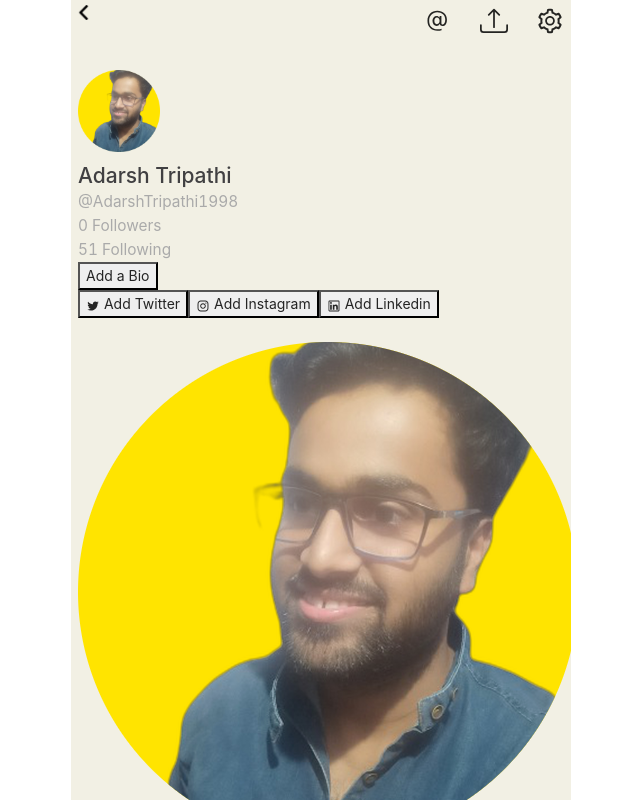
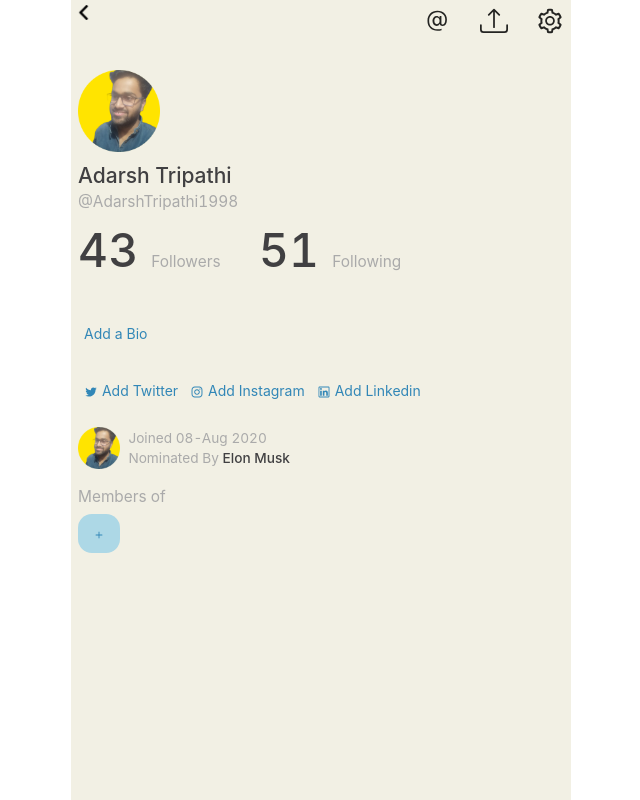
Before and after one commit to adarshtiwari1998/clubhouse-web-app, a React (Create React App) app: page /profile in a window 1280 px wide. Shown: the whole page, without its empty margins (319-959 px from the left). Built offline with nearby package versions, Linux system fonts and the light colour scheme.

Commit message:
pages-> profile, styling complete of all section

```diff
--- a/src/Components/SubHeader.js
+++ b/src/Components/SubHeader.js
@@ -8,8 +8,8 @@ import {Link} from "react-router-dom";
       return (
       <div className={style.exploreSubHeader}>
         <Link to="/home" >
-            <img src="./images/arrow.png" />
-        </Link>
+        <img src="./images/arrow.png" />
+         </Link>
         <h3>{props.pageTitle}</h3>
       </div>
       );
--- a/src/pages/Profile.js
+++ b/src/pages/Profile.js
@@ -26,7 +26,7 @@ import {AiOutlineSetting, AiOutlineTwitter, AiOutlineInstagram, AiOutlineLinkedi
        <p>@AdarshTripathi1998</p>
        <div className={style.followSec}>
            <p>
-               <span>0</span> Followers
+               <span>43</span> Followers
            </p>
            <p>
                <span>51</span> Following
@@ -44,7 +44,7 @@ import {AiOutlineSetting, AiOutlineTwitter, AiOutlineInstagram, AiOutlineLinkedi
         <AiOutlineLinkedin /> Add Linkedin
         </button>
        </div>
-       <div className={style.nominatedName}>
+       <div className={style.nominatedNameSec}>
         <img src="./images/user-img-me.png" alt=""/>
         <div>
             <p>Joined 08-Aug 2020</p>
--- a/src/style/profile.module.css
+++ b/src/style/profile.module.css
@@ -31,3 +31,59 @@
     color: #aaaaaa;
     margin: 0;
 }
+
+.profileContainer .followSec {
+    display: flex;
+    margin-bottom: 2.5em;
+}
+
+.profileContainer .followSec > p:first-child {
+    margin-right: 2.5em
+}
+
+.profileContainer .followSec p span {
+    color: var(--textColor);
+    font-weight: 500;
+    font-size: 3em;
+    margin-right: 0.2em
+}
+
+.profileContainer button {
+    border: none;
+    color: var(--btnBgColor);
+    background: transparent;
+    margin-bottom: 2.4em
+}
+
+.profileContainer .nominatedNameSec {
+    display: flex;
+    align-items: center;
+    margin-bottom: 1.1em
+}
+
+.profileContainer .nominatedNameSec img {
+    width: 42px;
+    border-radius: 1.1em;
+    margin-right: 0.6em
+}
+
+.profileContainer .nominatedNameSec p {
+    line-height: 1.5;
+    font-size: 0.976em;
+}
+
+.profileContainer .nominatedNameSec p span {
+    font-weight: 500;
+    color: var(--textColor)
+}
+
+.profileContainer .addMembersBtn {
+    background-color: lightblue !important;
+    padding: 0.8em 1em;
+    border-radius: 1em;
+    margin-bottom: 0 !important;
+    align-items: center;
+    justify-content: center;
+    line-height: 1.1;
+    margin-top: 0.4em;
+}
```
